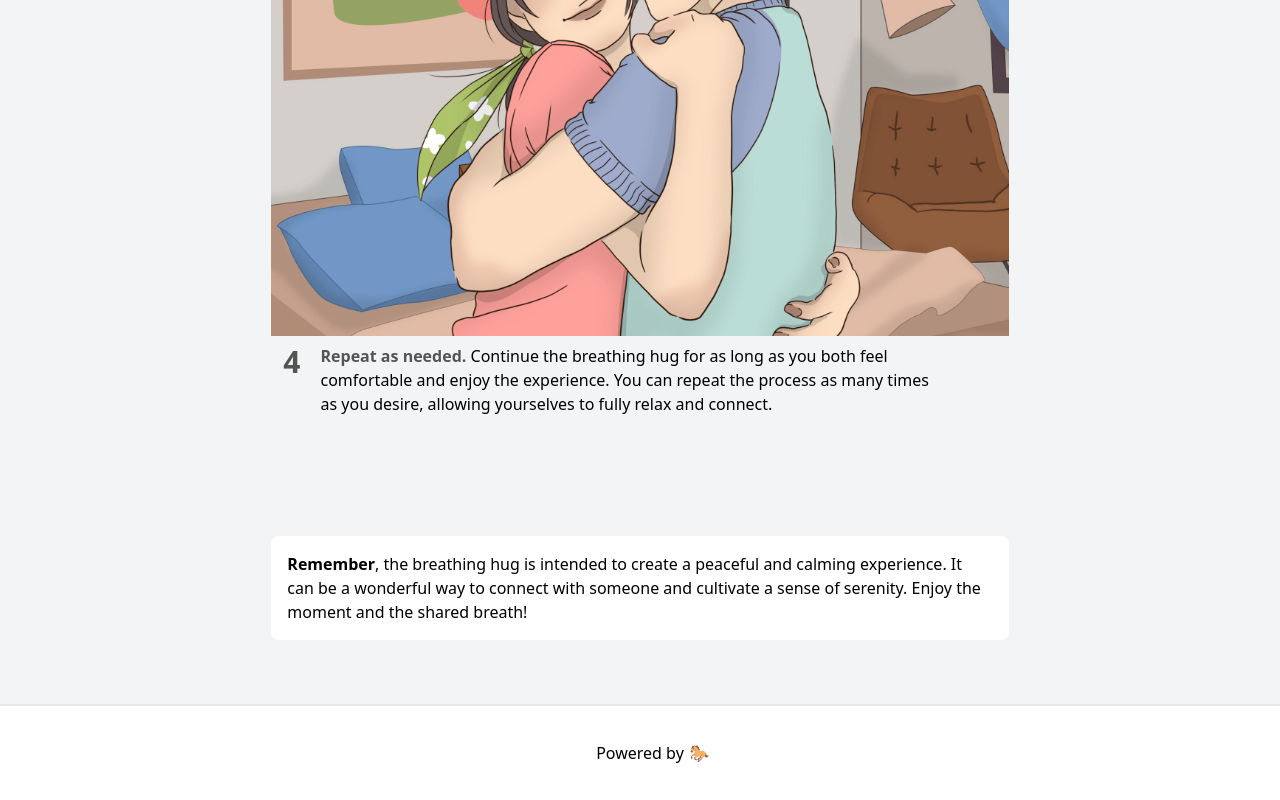
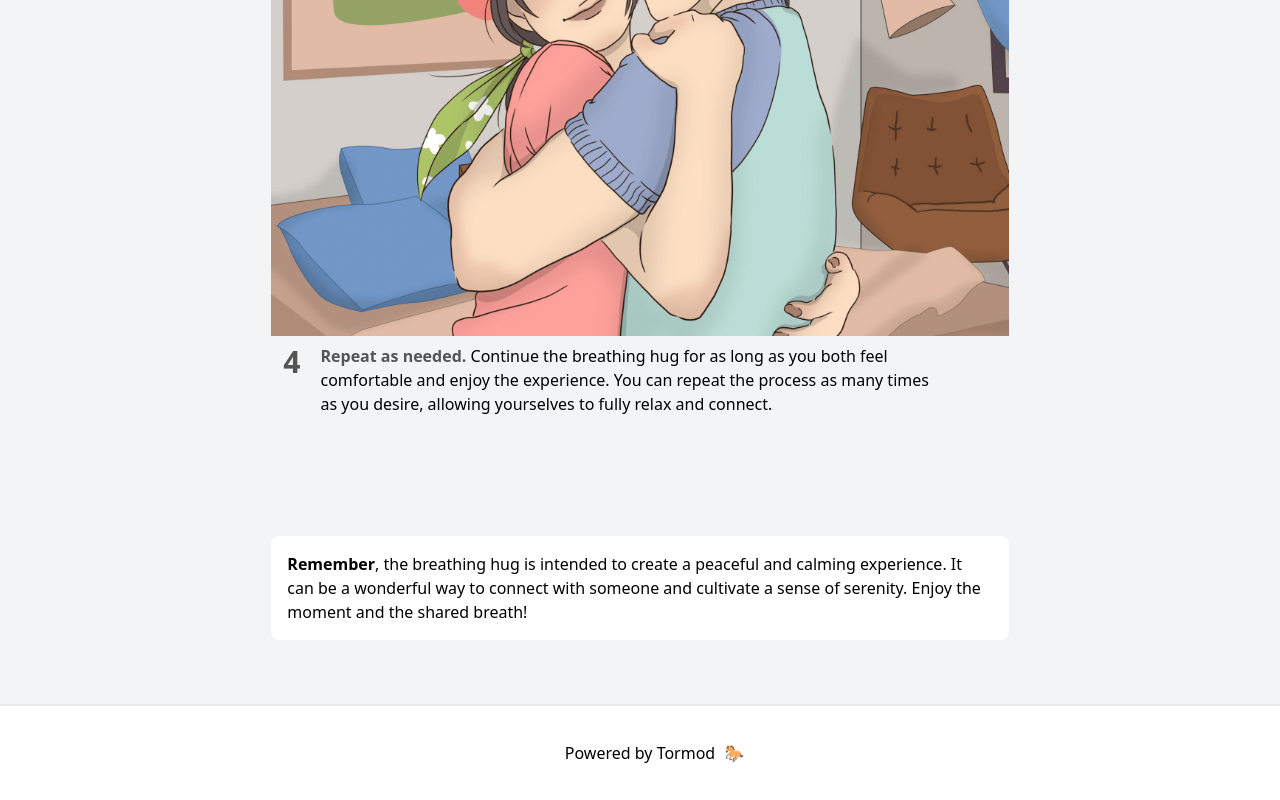
Before and after one commit to Ojself/pusteklem, a Next.js app: page / in a window 1280 px wide. Shown: the part 6718-7518 px from the top of the page. Built offline with nearby package versions, Linux system fonts and the light colour scheme.

Commit message:
quick commit

```diff
--- a/components/Footer.jsx
+++ b/components/Footer.jsx
@@ -2,25 +2,33 @@ import { useState } from "react";
 import React from "react";
 
 const Footer = () => {
-  const [horsePosition, setHorsePosition] = useState(5);
+  const [horsePositionX, setHorsePositionX] = useState(5);
   const handleClick = () => {
-    const newIntervalId = setInterval(() => {
+    setInterval(() => {
       let random = Math.random() * 5 + 3;
-      setHorsePosition((prevPosition) => prevPosition - random);
+      setHorsePositionX((prevPosition) => prevPosition - random);
     }, 80);
   };
-  const rotation = horsePosition % 15;
+  const rotation = horsePositionX % 15;
+  const horsePositionY = horsePositionX < -8 && horsePositionX > -160 ? -17 : 0;
 
   return (
     <footer className='relative h-24 border-t-2 flex items-center justify-center'>
       <p>
         Powered by{" "}
+        <a
+          className='hover:underline'
+          rel='noopener noreferrer'
+          href='https://github.com/Ojself/'
+        >
+          Tormod
+        </a>{" "}
         <span
           onClick={handleClick}
+          className='cursor-pointer ml-1'
           style={{
-            cursor: "pointer",
             position: "absolute",
-            transform: `translateX(${horsePosition}px) rotate(${rotation}deg)`,
+            transform: `translateX(${horsePositionX}px) translateY(${horsePositionY}px) rotate(${rotation}deg)`,
           }}
         >
           🐎
--- a/pages/index.js
+++ b/pages/index.js
@@ -20,7 +20,7 @@ export default function Home() {
           className='w-full sm:w-5/6 md:w-3/4 lg:w-2/3 xl:w-7/12 2xl:w-6/12 mt-8 mb-10 md:mb-14 '
         >
           <section className='mb-12 mt-6 bg-white rounded-md py-12 pl-6  items-center'>
-            <h1 className=' text-3xl font-semibold text-center relative'>
+            <h1 className='text-3xl font-semibold text-center relative'>
               How to perform a Pusteklem
               <span
                 className={`ml-1 cursor-default absolute ${easterEggAnimation}`}
@@ -34,7 +34,7 @@ export default function Home() {
                 {"🫂"}
               </span>
             </h1>
-            <p className='text-xs mt-4 w-1/3'>
+            <p className='text-xs mt-4 w-2/5 md:w-1/3'>
               This guide will take you through the steps on how to perform a
               quality hug:
             </p>
```
